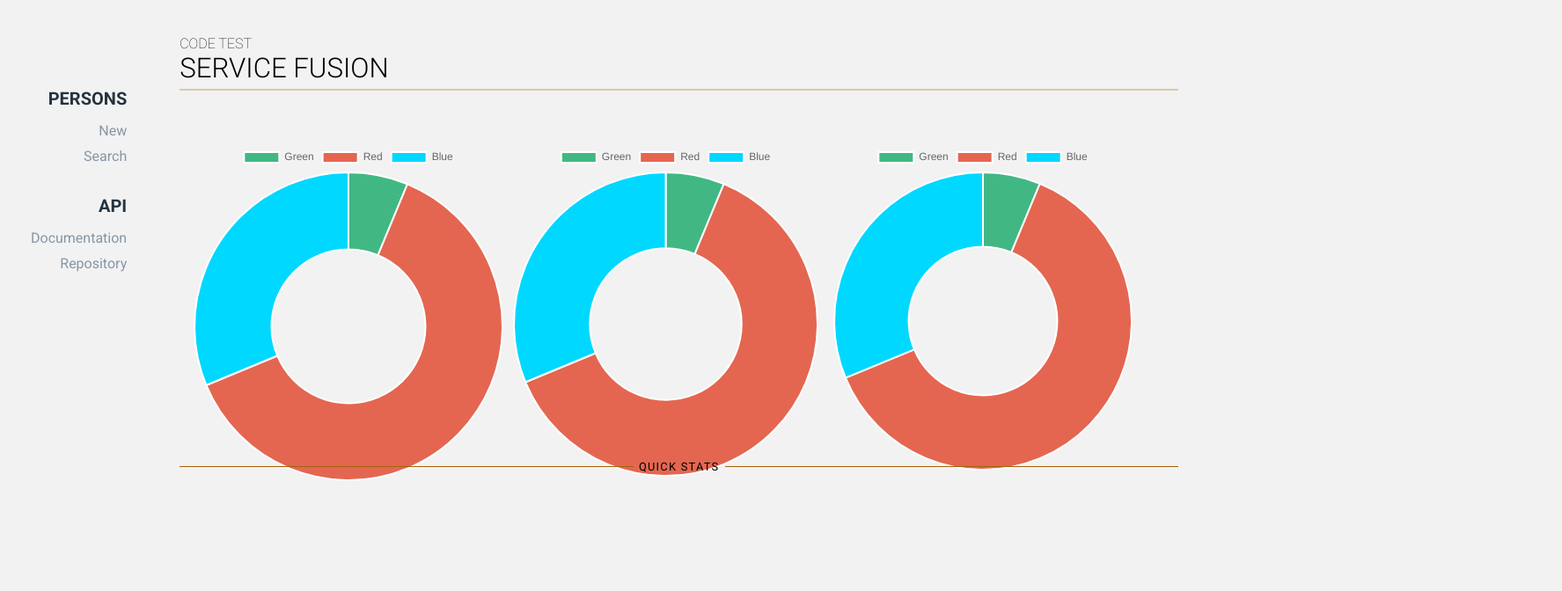
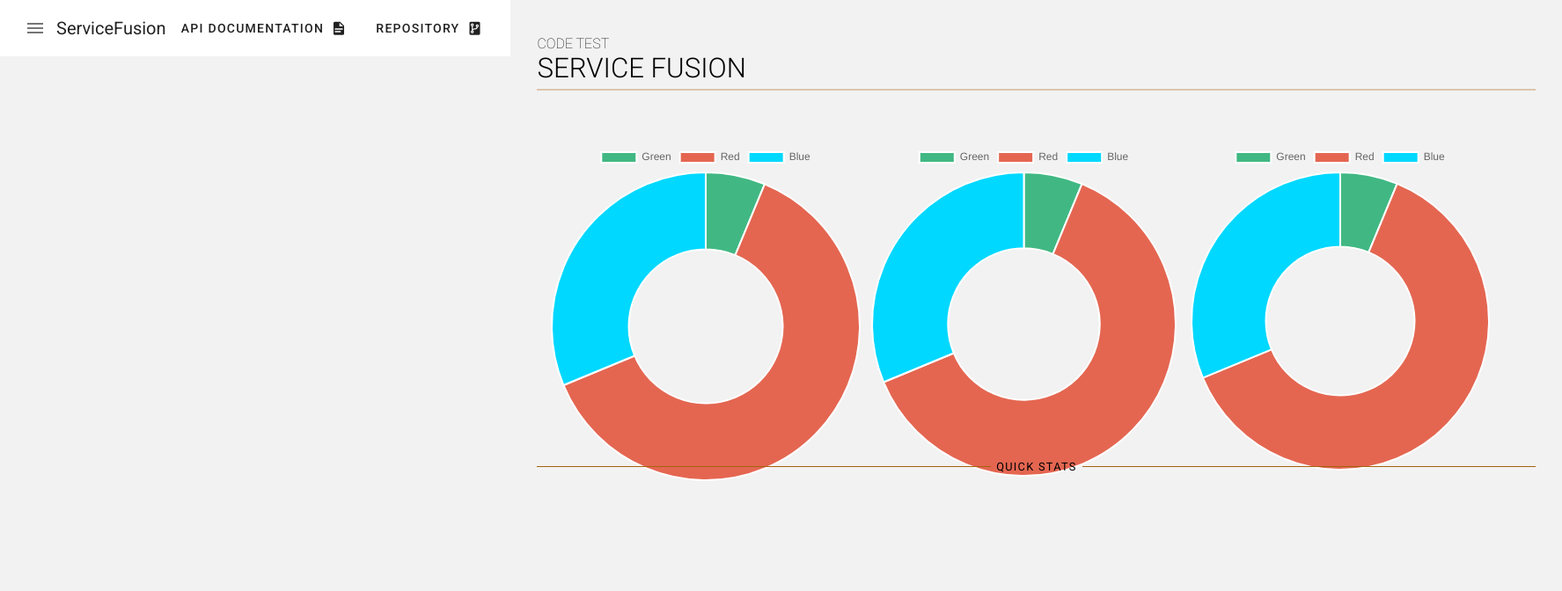
Before and after one commit to vdhug/servicefusion_frontend, a Vue app: page /new in a window 1280 px wide. Shown: the top 672 px of the page at 88% size, 1775 px wide, since content can reach past the window. Built offline with nearby package versions, Linux system fonts and the light colour scheme.

Commit message:
Adding new dependecy

```diff
--- a/package.json
+++ b/package.json
@@ -10,6 +10,7 @@
   "dependencies": {
     "chart.js": "^2.9.3",
     "core-js": "^3.4.4",
+    "material-design-icons-iconfont": "^5.0.1",
     "vue": "^2.6.10",
     "vue-chartjs": "^3.5.0",
     "vue-router": "^3.1.3",
--- a/src/components/HelloWorld.vue
+++ /dev/null
@@ -1,58 +0,0 @@
-<template>
-  <div class="hello">
-    <h1>{{ msg }}</h1>
-    <p>
-      For a guide and recipes on how to configure / customize this project,<br>
-      check out the
-      <a href="https://cli.vuejs.org" target="_blank" rel="noopener">vue-cli documentation</a>.
-    </p>
-    <h3>Installed CLI Plugins</h3>
-    <ul>
-      <li><a href="https://github.com/vuejs/vue-cli/tree/dev/packages/%40vue/cli-plugin-babel" target="_blank" rel="noopener">babel</a></li>
-      <li><a href="https://github.com/vuejs/vue-cli/tree/dev/packages/%40vue/cli-plugin-eslint" target="_blank" rel="noopener">eslint</a></li>
-    </ul>
-    <h3>Essential Links</h3>
-    <ul>
-      <li><a href="https://vuejs.org" target="_blank" rel="noopener">Core Docs</a></li>
-      <li><a href="https://forum.vuejs.org" target="_blank" rel="noopener">Forum</a></li>
-      <li><a href="https://chat.vuejs.org" target="_blank" rel="noopener">Community Chat</a></li>
-      <li><a href="https://twitter.com/vuejs" target="_blank" rel="noopener">Twitter</a></li>
-      <li><a href="https://news.vuejs.org" target="_blank" rel="noopener">News</a></li>
-    </ul>
-    <h3>Ecosystem</h3>
-    <ul>
-      <li><a href="https://router.vuejs.org" target="_blank" rel="noopener">vue-router</a></li>
-      <li><a href="https://vuex.vuejs.org" target="_blank" rel="noopener">vuex</a></li>
-      <li><a href="https://github.com/vuejs/vue-devtools#vue-devtools" target="_blank" rel="noopener">vue-devtools</a></li>
-      <li><a href="https://vue-loader.vuejs.org" target="_blank" rel="noopener">vue-loader</a></li>
-      <li><a href="https://github.com/vuejs/awesome-vue" target="_blank" rel="noopener">awesome-vue</a></li>
-    </ul>
-  </div>
-</template>
-
-<script>
-export default {
-  name: 'HelloWorld',
-  props: {
-    msg: String
-  }
-}
-</script>
-
-<!-- Add "scoped" attribute to limit CSS to this component only -->
-<style scoped>
-h3 {
-  margin: 40px 0 0;
-}
-ul {
-  list-style-type: none;
-  padding: 0;
-}
-li {
-  display: inline-block;
-  margin: 0 10px;
-}
-a {
-  color: #42b983;
-}
-</style>
--- a/src/components/Sidebar.vue
+++ b/src/components/Sidebar.vue
@@ -1,71 +1,53 @@
 <template>
-  <nav id="sidebar">
-    <p class="sidebar-title">Persons</p>
-    <ul class="sidebar-options">
-      <router-link to="/new">
-        New
-      </router-link>
+  <nav>
 
-      <router-link to="#">
-        Search
-      </router-link>
-    </ul>
+    <v-toolbar flat text class="grey lighten-4">
+      <v-app-bar-nav-icon class="grey--text" @click="drawer = !drawer"></v-app-bar-nav-icon>
+      <v-toolbar-title class="text-uppercase grey--text">
+        <span class="font-weight-light">Service</span>
+        <span>Fusion</span>
+      </v-toolbar-title>
+      <v-spacer></v-spacer>
+      <v-btn text color="grey">
+        <span>API Documentation</span>
+         <v-icon right>mdi-file-document</v-icon>
+      </v-btn>
 
-    <p  class="sidebar-title">API</p>
-    <ul class="sidebar-options">
-      <li><a href="#">Documentation</a></li>
-      <li><a href="#">Repository</a></li>
-    </ul>
+      <v-btn text color="grey">
+        <span>Repository</span>
+         <v-icon right>mdi-source-repository</v-icon>
+
+      </v-btn>
+
+    </v-toolbar>
+
+    <v-navigation-drawer temporary app v-model="drawer">
+      <v-list>
+          <v-list-item v-for="link in links" :key="link.text" router :to="link.route">
+            <v-list-item-icon>
+              <v-icon class="black--text">{{ link.icon }}</v-icon>
+            </v-list-item-icon>
+            <v-list-item-content>
+              <v-list-item-title class="black--text">{{ link.text }}</v-list-item-title>
+            </v-list-item-content>
+          </v-list-item>
+      </v-list>
+    </v-navigation-drawer>
   </nav>
 </template>
 
 <script>
 export default {
-    name: "Sidebar"
+    name: "Sidebar",
+    data() {
+      return {
+        drawer: false,
+        links: [
+          { icon: 'mdi-view-dashboard', text: 'Dashboard', route: '/' },
+          { icon: 'mdi-account-search', text: 'Search', route: '/search' },
+          { icon: 'mdi-account-plus', text: 'New', route: '/new' },
+        ]
+      }
+    }
 }
 </script>
-
-<style>
-
-#sidebar {
-  display: flex;
-  flex-direction: column;
-  justify-content: flex-start;
-  align-items: flex-end;
-  padding: 70px 30px 0px;
-  height: 100vh;
-}
-
-.sidebar-title {
-  font-size: 1.25em;
-  color: #253340;
-  text-transform: uppercase;
-  font-weight: 600;
-  margin-top: 30px;
-}
-
-.sidebar-options {
-  display: block;
-  margin-top: 10px;
-}
-
-.sidebar-options a {
-  display: block;
-  text-align: right;
-}
-.sidebar-options a {
-  color: #8596A6;
-  text-decoration: none;
-  font-size: 1em;
-  padding: 5px;
-  padding-right: 0px;
-}
-
-.sidebar-options a:hover {
-  opacity: .6;
-  transition: color .15s ease-in;
-}
-
-
-
-</style>
--- a/src/plugins/vuetify.js
+++ b/src/plugins/vuetify.js
@@ -4,4 +4,8 @@ import Vuetify from 'vuetify/lib';
 Vue.use(Vuetify);
 
 export default new Vuetify({
+    iconfont: 'mdi',
+    theme: {
+        error: "#F31"
+    }
 });
```
Also changed, not shown: 1 other file (tests, documents, lock files or other folders).
